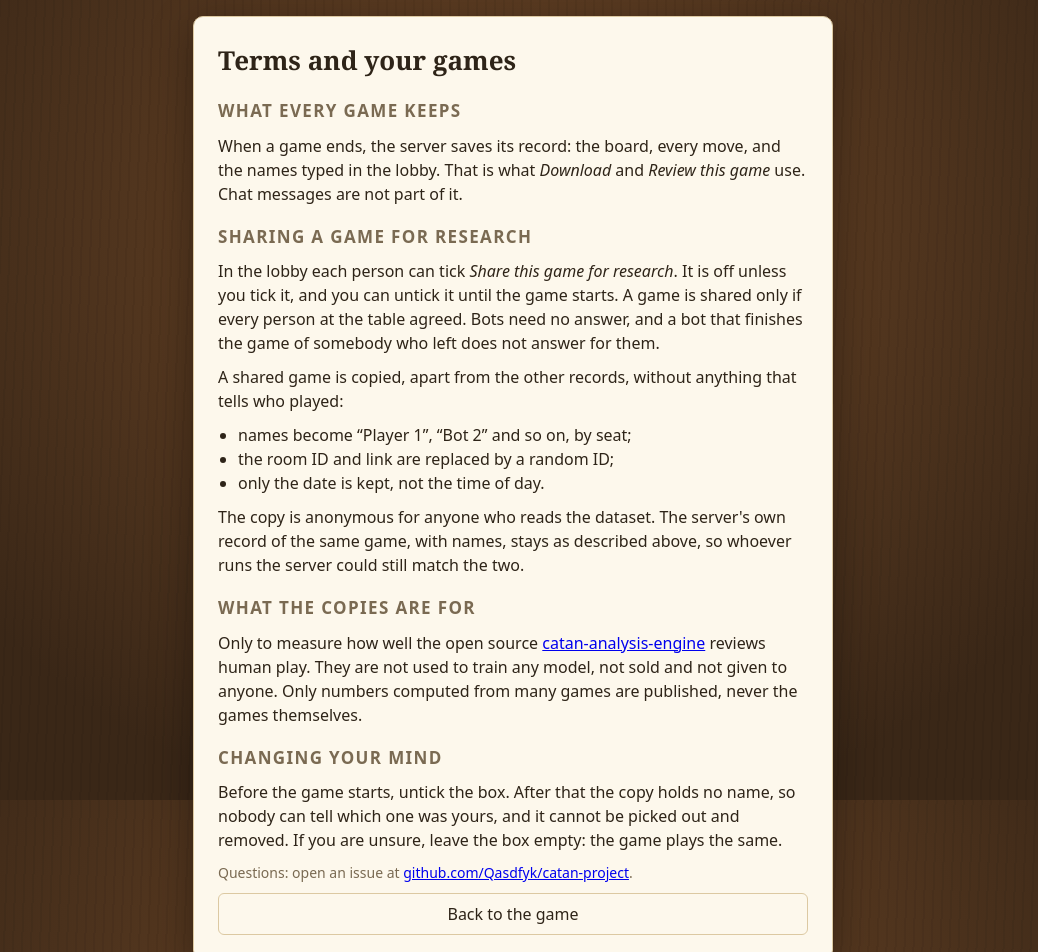
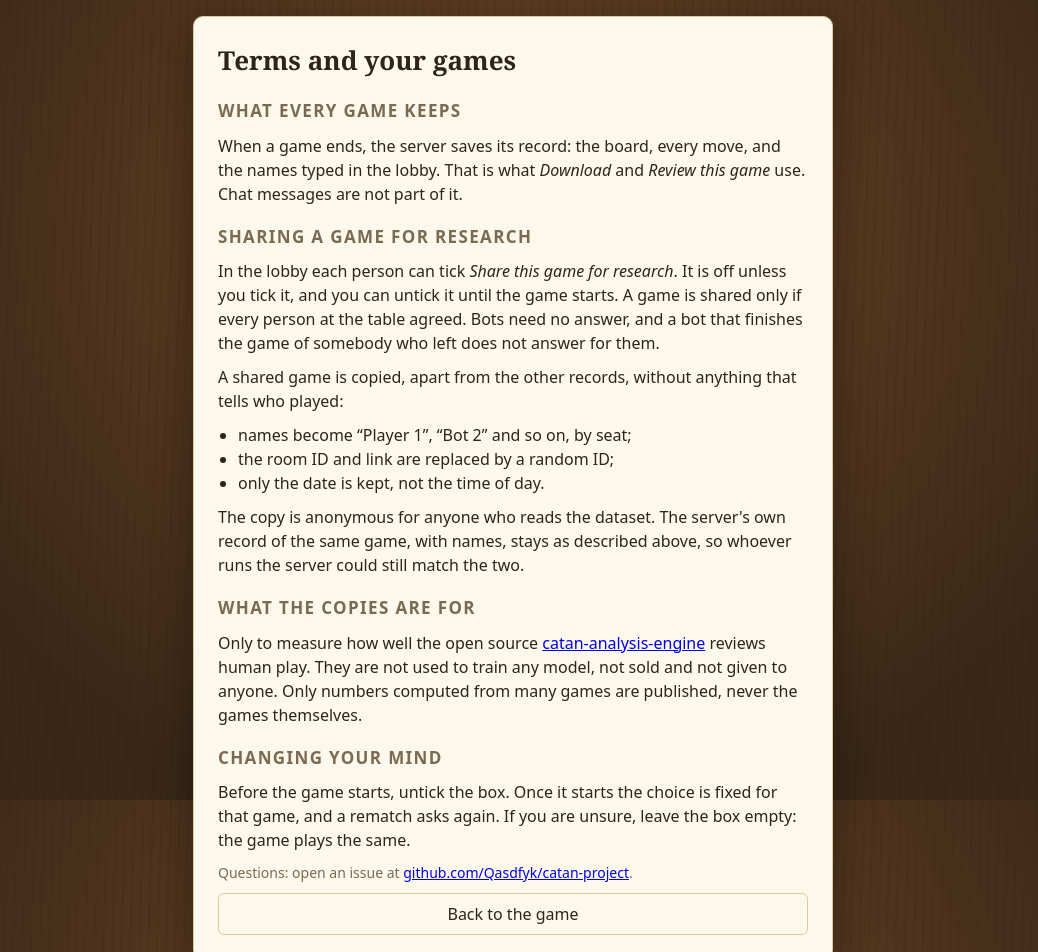
Before and after one commit to Qasdfyk/catan-project, a React (Vite) app in the folder frontend/: page /terms in a window 1280 px wide. Shown: the top 952 px of the page, without its empty margins (127-1165 px from the left). Built offline with nearby package versions, Linux system fonts and the light colour scheme; no server answers.

Commit message:
Terms: say plainly that the choice is fixed once the game starts

```diff
--- a/frontend/src/pages/Terms.tsx
+++ b/frontend/src/pages/Terms.tsx
@@ -43,9 +43,8 @@ export const Terms = () => (
 
             <h2>Changing your mind</h2>
             <p>
-                Before the game starts, untick the box. After that the copy holds no name, so nobody can tell
-                which one was yours, and it cannot be picked out and removed. If you are unsure, leave the box
-                empty: the game plays the same.
+                Before the game starts, untick the box. Once it starts the choice is fixed for that game, and a
+                rematch asks again. If you are unsure, leave the box empty: the game plays the same.
             </p>
 
             <p className="muted">
```
